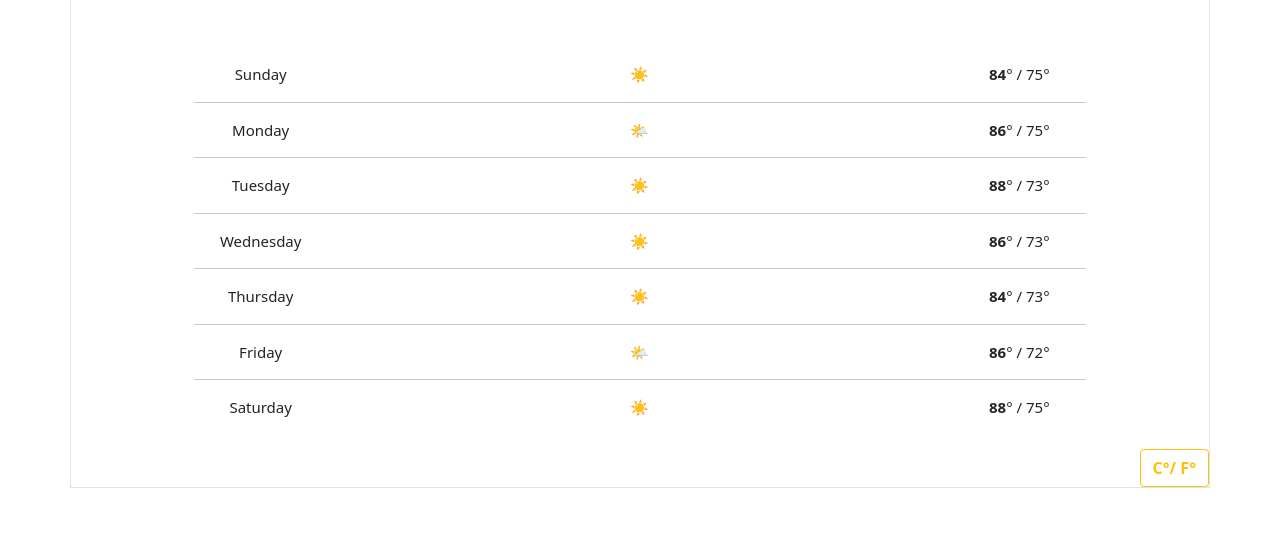
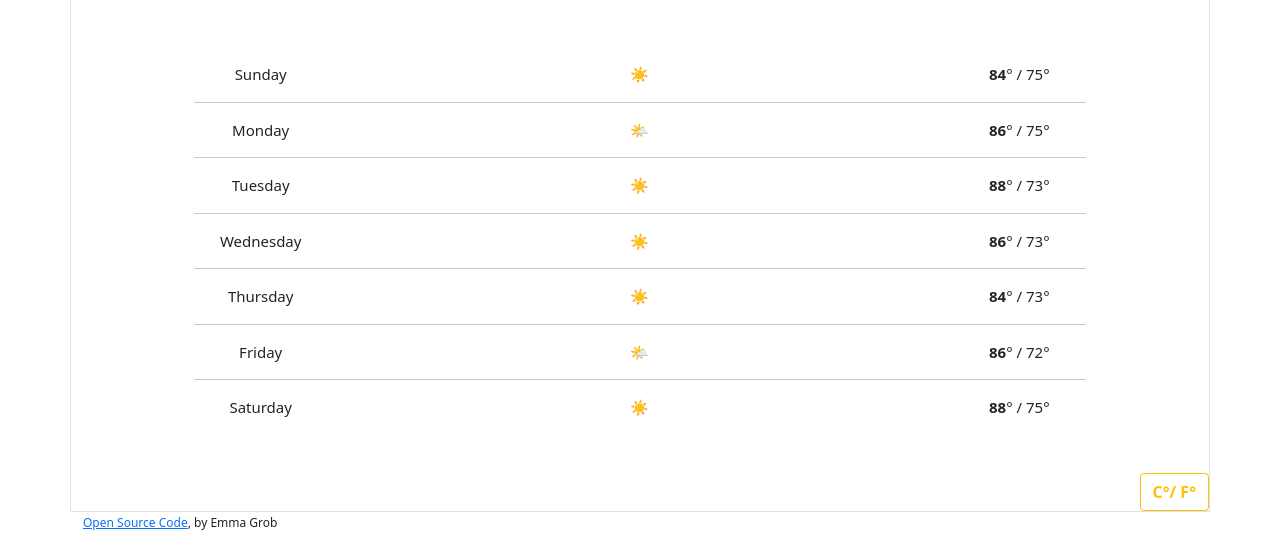
Before and after one commit to e-grob/weather-app, a plain HTML site: page index.html in a window 1280 px wide. Shown: the part 307-849 px from the top of the page. Before the commit the page ends 825 px from the top, so only its background shows below. Drawn offline with nearby package versions, Linux system fonts and the light colour scheme.

Commit message:
Link to Source Code

```diff
--- a/index.html
+++ b/index.html
@@ -109,6 +109,11 @@
           </div>
         </div>
       </div>
+      <small class="caption">
+        <a href="https://github.com/e-grob/weather-app" target="_blank"
+          >Open Source Code</a
+        >, by Emma Grob
+      </small>
       <div class="temp-unit">
         <button type="button" class="btn btn-outline-warning unit-button">
           <b>C°/ F°</b>
--- a/src/style.css
+++ b/src/style.css
@@ -59,3 +59,8 @@ x .fa-search {
   cursor: pointer;
   color: white;
 }
+.caption {
+  font-size: 12px;
+  position: relative;
+  bottom: -90px;
+}
```
